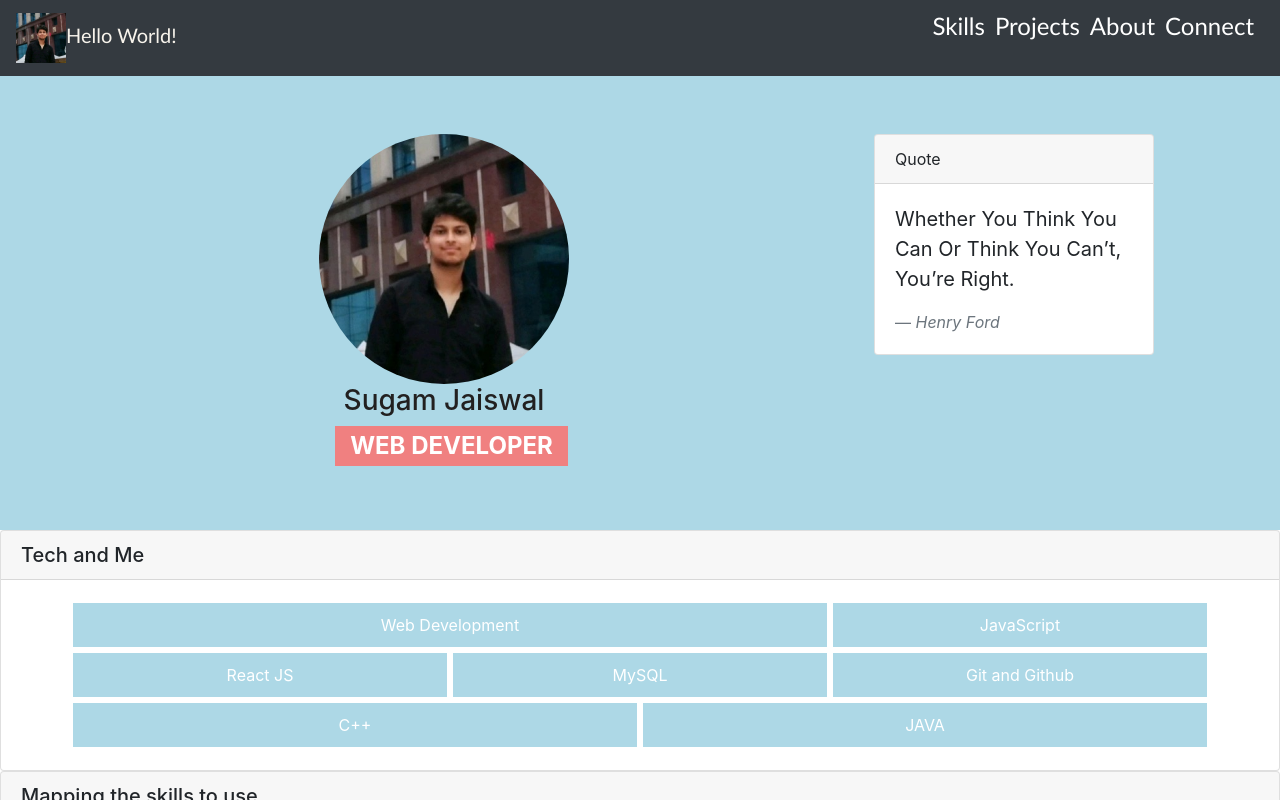
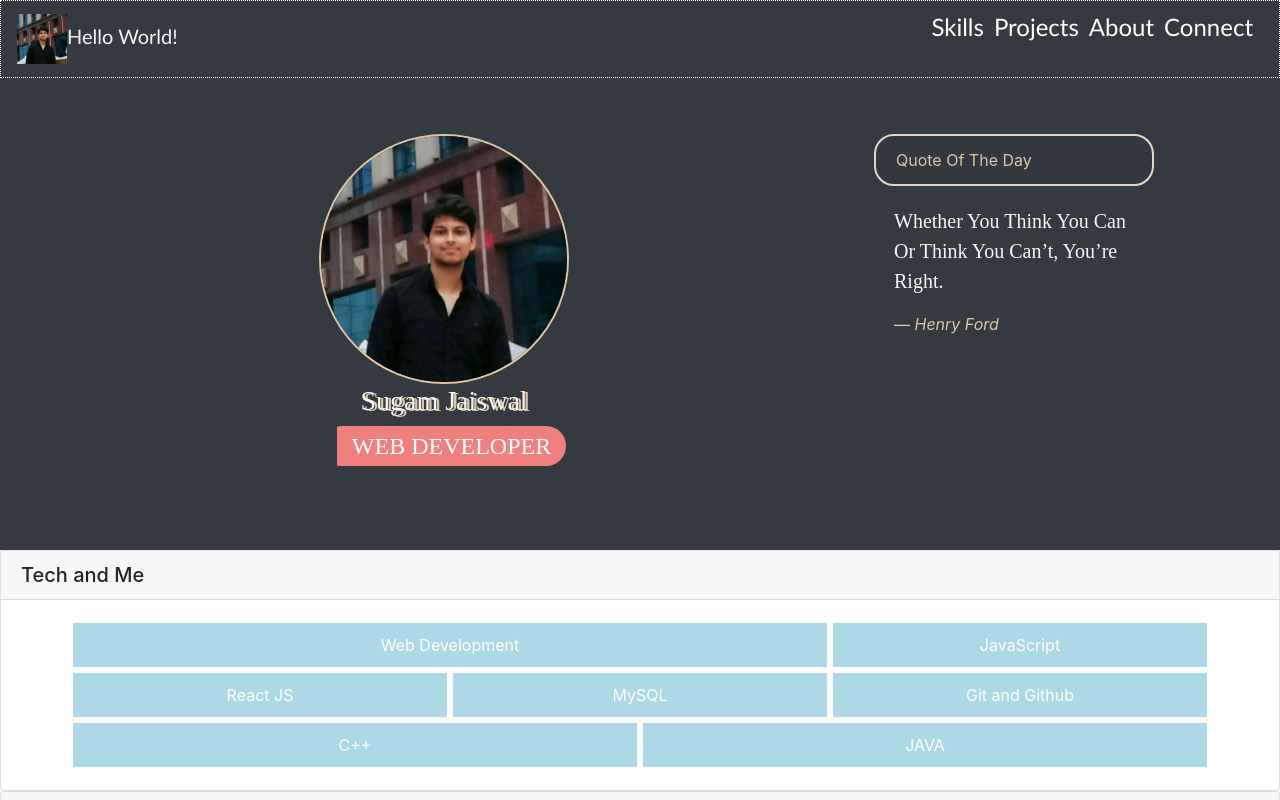
Before and after one commit to jaissugam/jaissugam.github.io, a React (Create React App) app: page / in a window 1280 px wide. Shown: the top 800 px of the page. Built offline with nearby package versions, Linux system fonts and the light colour scheme.

Commit message:
About style updated

```diff
--- a/src/App.css
+++ b/src/App.css
@@ -7,7 +7,7 @@ body{
   padding-top: 70px;
 }
 .outro{
-  background-color: lightblue;
+  background-color: #343a40;
   display: flex;
   flex-flow: column;
   height: 100%;
@@ -22,6 +22,15 @@ body{
   flex-direction: column;
 
 }
+.intro h3{
+  color:whitesmoke;
+  text-shadow: 3px 1px rgb(219, 199, 163);
+}
 .intro img{
   border-radius: 60%;
+  border:2px solid rgb(219, 199, 163);
 }
+.intro img:hover{
+  border:2px solid whitesmoke;
+  cursor: pointer;
+}
--- a/src/components/Header.js
+++ b/src/components/Header.js
@@ -33,7 +33,8 @@ const cover={
     alignItems:"stretch",
     justifyContent:"space-between",
     backgroundColor:"#343a40",
-    fontSize:"1.5rem"
+    fontSize:"1.5rem",
+    border:'1.5px dotted white'
 }
 const link={
     textDecoration:"none",
--- /dev/null
+++ b/src/components/Quote.css
@@ -0,0 +1,30 @@
+.quote{
+    background-color: #343a40;
+    border:none;
+}
+.body p{
+    color:whitesmoke;
+    font-family:cursive;
+}
+.body footer{
+    color:rgb(219, 199, 163);
+}
+.card .head{
+    border-radius: 20px;;
+}
+.head{
+    color:rgb(219, 199, 163);
+    border:2px solid rgb(219, 199, 163);
+    animation: quote 1s ease infinite;
+}
+@keyframes quote {
+
+    50%{
+        border:2px solid rgb(219, 199, 163);
+        color:whitesmoke
+    }
+    75%{
+        border:2px solid whitesmoke;
+        color:rgb(219, 199, 163);
+    }
+}
--- a/src/components/Quote.js
+++ b/src/components/Quote.js
@@ -1,4 +1,5 @@
 import {Card} from 'react-bootstrap';
+import './Quote.css';
 const collection=[
     ['Magic is believing in yourself. If you can make that happen, you can make anything happen.','Johann Wolfgang Von Goethe'],
     ['If You Are Working On Something That You Really Care About, You Don’t Have To Be Pushed. The Vision Pulls You.','Steve Jobs'],
@@ -9,9 +10,9 @@ const collection=[
 const Quote=()=>{
     const num=Math.floor(Math.random() * 5);
     return (
-        <Card style={quote}>
-            <Card.Header>Quote</Card.Header>
-            <Card.Body>
+        <Card style={quote} className="quote">
+            <Card.Header className="head">Quote Of The Day</Card.Header>
+            <Card.Body className="body">
                 <blockquote className="blockquote mb-0">
                 <p>
                     {' '}
--- a/src/components/slider.css
+++ b/src/components/slider.css
@@ -1,13 +1,15 @@
 .slider-wrapper {
     font-size: 1.5rem;
     color:rgb(34, 32, 32);
-    font-weight: bold;
     text-align: center;
+    font-family:serif;
   }
   .slider{
     height: 40px;
     padding-left:15px;
     overflow: hidden;
+    border-radius: 30px;
+    margin-bottom: 20px;
   }
   .slider div {
     color:#fff;
@@ -16,6 +18,7 @@
     padding: 2px 15px;
     text-align: center;
     box-sizing: border-box;
+    font-family:cursive;
   }
   .slider-text1 {
     background: lightgreen;
```
